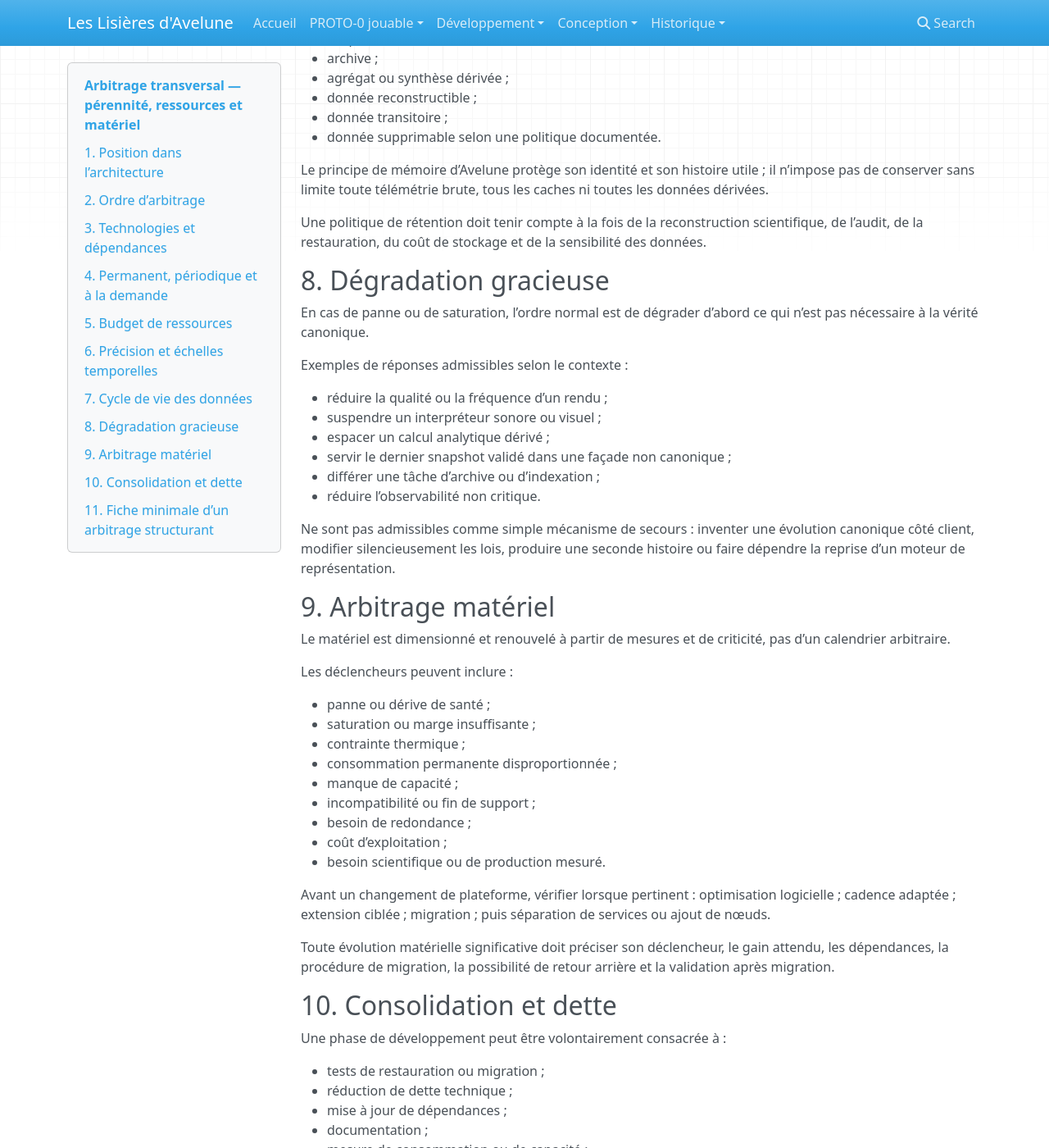
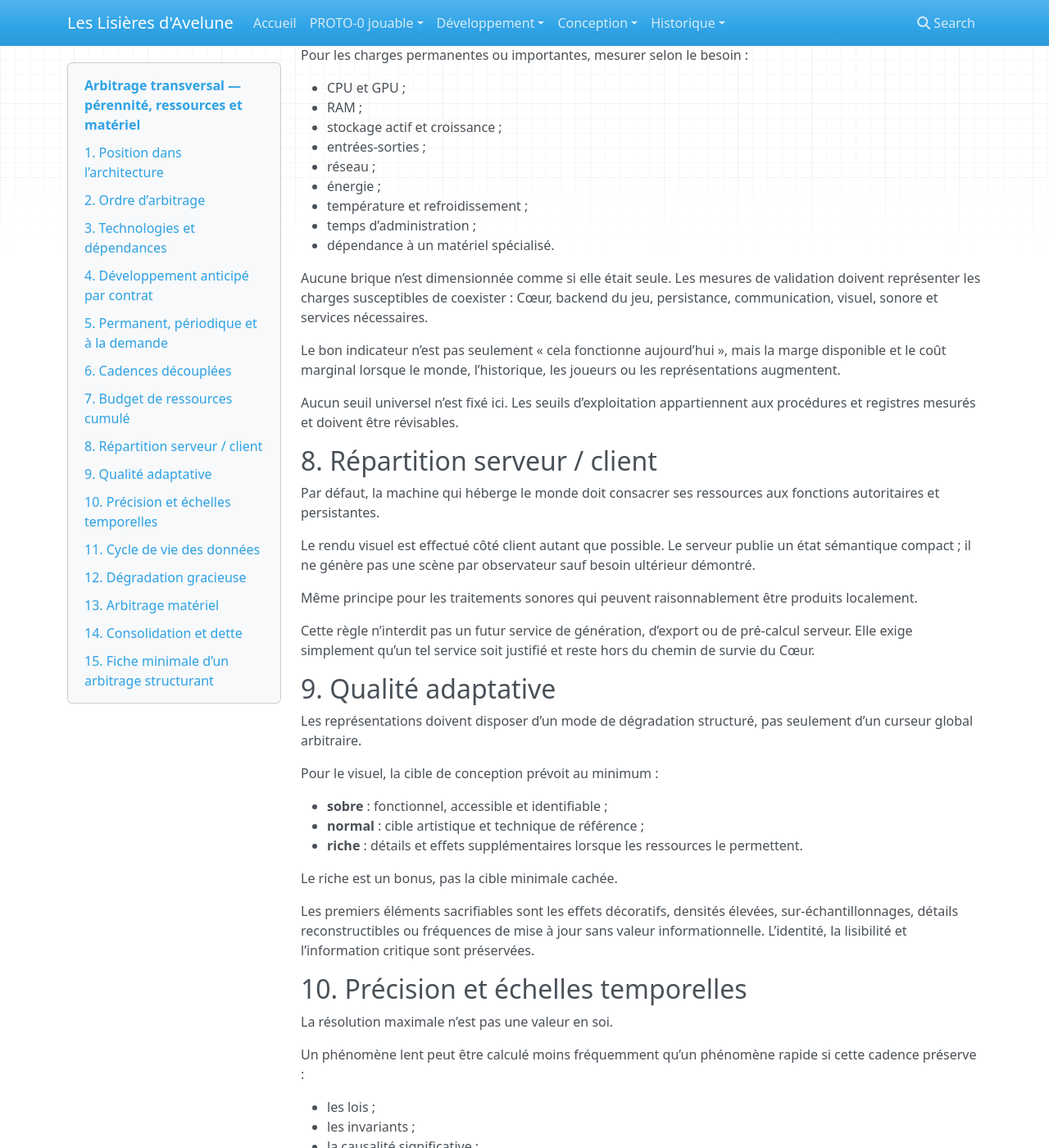
Before and after one commit to Abeliome-Officiel/les-lisieres-avelune, an MkDocs documentation site: the page built from docs/development/ARBITRATION_LONGEVITY_AND_RESOURCES.md, in a window 1280 px wide and 1400 px high, scrolled down 2747 px. Shown: the whole window at 82% size. Built offline with MkDocs 1.6.1, drawn with Linux system fonts in a browser that asks for light colours; nearby versions of some CDN libraries; some of the changed text lies outside the part shown.

Commit message:
docs: integrer contrat-first et budget cumule aux arbitrages

```diff
--- a/docs/development/ARBITRATION_LONGEVITY_AND_RESOURCES.md
+++ b/docs/development/ARBITRATION_LONGEVITY_AND_RESOURCES.md
@@ -15,6 +15,8 @@ Hiérarchie de référence :
 Cœur vivant
     ↓
 état canonique / données durables
+    ↓
+adaptateurs de version
     ↓
 contrats sémantiques et interfaces versionnées
     ↓
@@ -59,7 +61,25 @@ Les langages, frameworks, bases, moteurs graphiques ou audio, bibliothèques et
 
 Préférer des contrats stables, des données exportables et des formats documentés lorsque cela réduit un verrouillage sans complexité disproportionnée. L’objectif n’est pas d’interdire toute dépendance externe, mais d’éviter qu’une dépendance remplaçable devienne silencieusement une partie de l’identité canonique.
 
-## 4. Permanent, périodique et à la demande
+Un outil candidat peut être utilisé dans un laboratoire sans être élevé au rang de fondation. Une API expérimentale ou très spécifique à un renderer doit rester derrière une couche locale au renderer et ne jamais structurer le contrat sémantique partagé.
+
+## 4. Développement anticipé par contrat
+
+Un interpréteur visuel, sonore ou futur peut être prototypé avant stabilisation complète du Cœur si un sous-ensemble sémantique est suffisamment stable.
+
+Le prototype doit alors consommer :
+
+- des fixtures synthétiques ;
+- des replays ou exports de laboratoire ;
+- plus tard, l’état réel ;
+
+au travers du **même contrat versionné**.
+
+Les internes du Cœur ne deviennent pas une API de commodité. Une évolution normale du laboratoire doit être absorbée principalement dans un adaptateur de version ou, si la sémantique elle-même change, par une migration explicite du contrat.
+
+Une gate simple doit être testée avant investissement important : modifier artificiellement la structure de la source sans changer sa signification perceptible et vérifier que seul l’adaptateur doit évoluer.
+
+## 5. Permanent, périodique et à la demande
 
 Toute charge significative doit être classée :
 
@@ -69,7 +89,21 @@ Toute charge significative doit être classée :
 
 Un calcul ponctuel ne devient pas permanent par commodité. Un rendu visuel ou musical coûteux n’a pas à tourner 24/7 s’il peut être reconstruit ou produit au moment utile sans perdre d’information canonique.
 
-## 5. Budget de ressources
+## 6. Cadences découplées
+
+Ne pas confondre :
+
+- cadence de simulation du Cœur ;
+- cadence de persistance ;
+- cadence de publication d’un état ou événement sémantique ;
+- cadence d’affichage du navigateur ;
+- cadence audio locale.
+
+Un rendu peut interpoler, mettre en cache ou animer entre deux états autorisés. Cette interpolation n’est pas un nouvel état canonique.
+
+Un besoin de 60 images par seconde n’implique donc pas 60 mises à jour du Cœur par seconde. Inversement, un événement canonique significatif ne doit pas être perdu simplement parce que le renderer travaille à une autre cadence.
+
+## 7. Budget de ressources cumulé
 
 Pour les charges permanentes ou importantes, mesurer selon le besoin :
 
@@ -83,11 +117,37 @@ Pour les charges permanentes ou importantes, mesurer selon le besoin :
 - temps d’administration ;
 - dépendance à un matériel spécialisé.
 
-Le bon indicateur n’est pas seulement « cela fonctionne aujourd’hui », mais la marge disponible et le coût marginal lorsque le monde, l’historique ou le nombre de représentations augmentent.
+Aucune brique n’est dimensionnée comme si elle était seule. Les mesures de validation doivent représenter les charges susceptibles de coexister : Cœur, backend du jeu, persistance, communication, visuel, sonore et services nécessaires.
+
+Le bon indicateur n’est pas seulement « cela fonctionne aujourd’hui », mais la marge disponible et le coût marginal lorsque le monde, l’historique, les joueurs ou les représentations augmentent.
 
 Aucun seuil universel n’est fixé ici. Les seuils d’exploitation appartiennent aux procédures et registres mesurés et doivent être révisables.
 
-## 6. Précision et échelles temporelles
+## 8. Répartition serveur / client
+
+Par défaut, la machine qui héberge le monde doit consacrer ses ressources aux fonctions autoritaires et persistantes.
+
+Le rendu visuel est effectué côté client autant que possible. Le serveur publie un état sémantique compact ; il ne génère pas une scène par observateur sauf besoin ultérieur démontré.
+
+Même principe pour les traitements sonores qui peuvent raisonnablement être produits localement.
+
+Cette règle n’interdit pas un futur service de génération, d’export ou de pré-calcul serveur. Elle exige simplement qu’un tel service soit justifié et reste hors du chemin de survie du Cœur.
+
+## 9. Qualité adaptative
+
+Les représentations doivent disposer d’un mode de dégradation structuré, pas seulement d’un curseur global arbitraire.
+
+Pour le visuel, la cible de conception prévoit au minimum :
+
+- **sobre** : fonctionnel, accessible et identifiable ;
+- **normal** : cible artistique et technique de référence ;
+- **riche** : détails et effets supplémentaires lorsque les ressources le permettent.
+
+Le riche est un bonus, pas la cible minimale cachée.
+
+Les premiers éléments sacrifiables sont les effets décoratifs, densités élevées, sur-échantillonnages, détails reconstructibles ou fréquences de mise à jour sans valeur informationnelle. L’identité, la lisibilité et l’information critique sont préservées.
+
+## 10. Précision et échelles temporelles
 
 La résolution maximale n’est pas une valeur en soi.
 
@@ -116,9 +176,9 @@ Toute famille de données importante doit être classée explicitement parmi :
 
 Le principe de mémoire d’Avelune protège son identité et son histoire utile ; il n’impose pas de conserver sans limite toute télémétrie brute, tous les caches ni toutes les données dérivées.
 
-Une politique de rétention doit tenir compte à la fois de la reconstruction scientifique, de l’audit, de la restauration, du coût de stockage et de la sensibilité des données.
+Les textures, meshes, caches audio/visuels et autres artefacts reconstructibles sont supprimables avant les informations canoniques ou historiques nécessaires.
 
-## 8. Dégradation gracieuse
+## 12. Dégradation gracieuse
 
 En cas de panne ou de saturation, l’ordre normal est de dégrader d’abord ce qui n’est pas nécessaire à la vérité canonique.
 
@@ -133,7 +193,7 @@ Exemples de réponses admissibles selon le contexte :
 
 Ne sont pas admissibles comme simple mécanisme de secours : inventer une évolution canonique côté client, modifier silencieusement les lois, produire une seconde histoire ou faire dépendre la reprise d’un moteur de représentation.
 
-## 9. Arbitrage matériel
+## 13. Arbitrage matériel
 
 Le matériel est dimensionné et renouvelé à partir de mesures et de criticité, pas d’un calendrier arbitraire.
 
@@ -153,7 +213,7 @@ Avant un changement de plateforme, vérifier lorsque pertinent : optimisation lo
 
 Toute évolution matérielle significative doit préciser son déclencheur, le gain attendu, les dépendances, la procédure de migration, la possibilité de retour arrière et la validation après migration.
 
-## 10. Consolidation et dette
+## 14. Consolidation et dette
 
 Une phase de développement peut être volontairement consacrée à :
 
@@ -167,7 +227,7 @@ Une phase de développement peut être volontairement consacrée à :
 
 Ces travaux sont des livrables de pérennité, pas du temps perdu par rapport aux nouvelles fonctionnalités.
 
-## 11. Fiche minimale d’un arbitrage structurant
+## 15. Fiche minimale d’un arbitrage structurant
 
 Pour une décision technique ou matérielle significative, conserver au minimum :
 
@@ -177,6 +237,7 @@ Pour une décision technique ou matérielle significative, conserver au minimum
 - effet sur le Cœur et l’état canonique ;
 - réversibilité et coût de migration ;
 - coût permanent attendu ;
+- effet sur le budget cumulé ;
 - risques et mode dégradé ;
 - décision ;
 - condition de réexamen.
```
Also changed, not shown: other parts of docs/development/ARBITRATION_LONGEVITY_AND_RESOURCES.md (+2 -2 lines).
